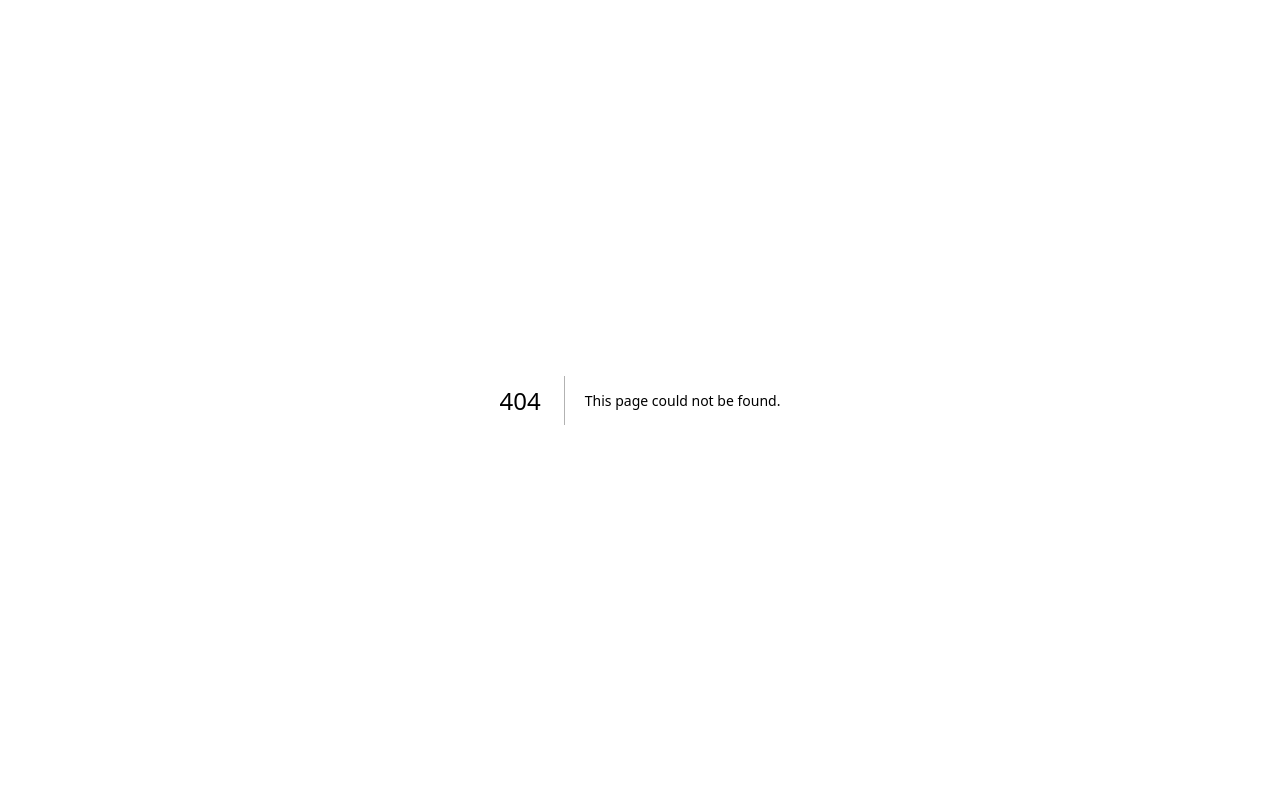
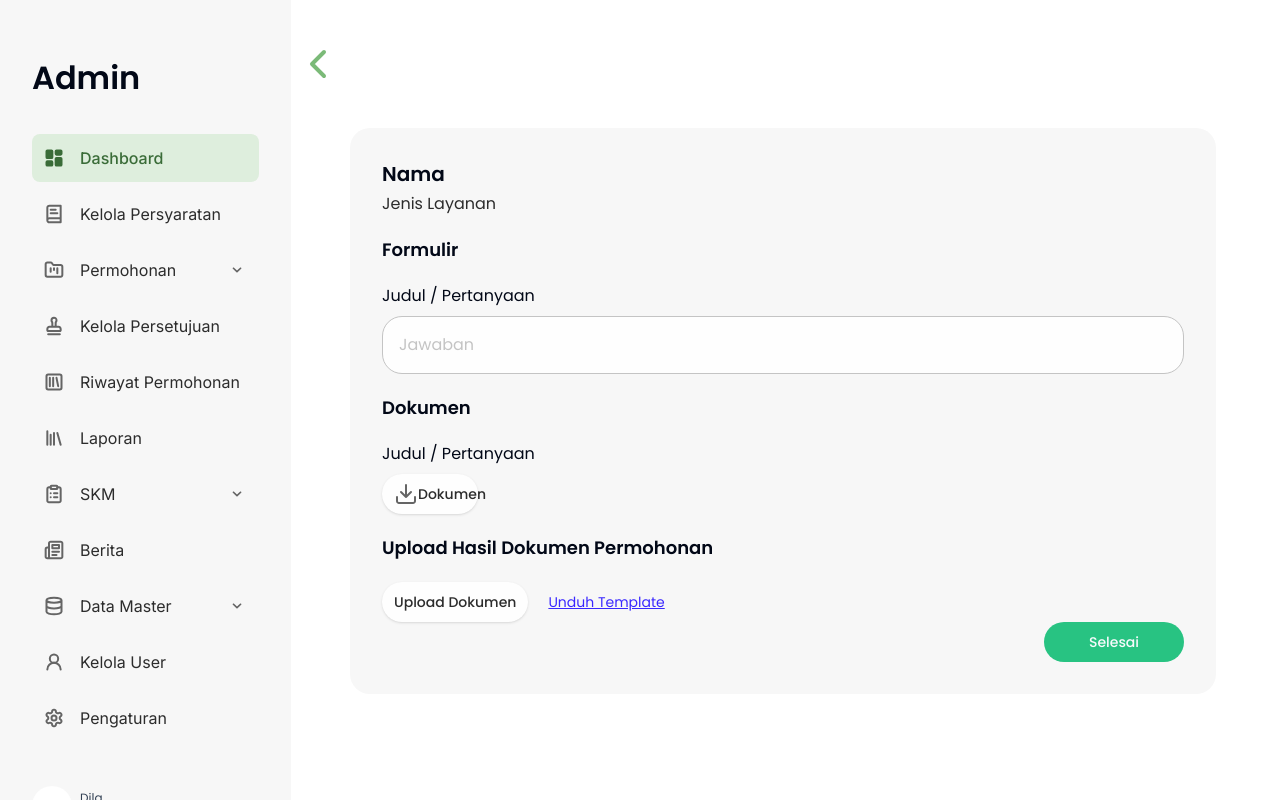
Before and after one commit to NewusTech/mpp-admin, a Next.js app: page /manage-approvals/1 in a window 1280 px wide. Before the commit this address had no page. Built offline with nearby package versions, Linux system fonts and the light colour scheme.

Commit message:
manage approvals page

```diff
--- /dev/null
+++ b/app/(root)/manage-approvals/[detail]/page.tsx
@@ -0,0 +1,74 @@
+import Link from "next/link";
+import Image from "next/image";
+import { Button } from "@/components/ui/button";
+import ModalValidate from "@/components/Dialog/modal-validate";
+import InputComponent from "@/components/InputComponent";
+import { AlertDialogPopup } from "@/components/Dialog";
+
+const DetailApproval = () => {
+  return (
+    <section className="mr-16">
+      <div className="-ml-14 mb-10">
+        <Link href="/request/online">
+          <Image
+            src="/icons/back-arrow.svg"
+            alt="back-arrow"
+            width={48}
+            height={48}
+          />
+        </Link>
+      </div>
+      <div className="w-full h-full bg-neutral-200 rounded-[20px] mt-3 p-8">
+        <h1 className="text-xl font-semibold mb-1">Nama</h1>
+        <h4 className="text-[16px] text-neutral-900">Jenis Layanan</h4>
+        <h2 className="text-lg font-semibold my-5">Formulir</h2>
+        <div className="space-y-2">
+          <p>Judul / Pertanyaan</p>
+          <div className="w-full rounded-[20px] bg-neutral-50 border border-neutral-700 p-4">
+            <p className="text-neutral-700">Jawaban</p>
+          </div>
+        </div>
+        <h2 className="text-lg font-semibold my-5">Dokumen</h2>
+        <div className="space-y-2">
+          <p>Judul / Pertanyaan</p>
+          <Button className="w-[12%] rounded-[20px] bg-neutral-50 hover:bg-neutral-100 shadow p-3 flex justify-around items-center">
+            <Image
+              src="/icons/download.svg"
+              alt="download"
+              width={24}
+              height={24}
+            />
+            <p className="text-neutral-900">Dokumen</p>
+          </Button>
+        </div>
+        <h2 className="text-lg font-semibold my-5">
+          Upload Hasil Dokumen Permohonan
+        </h2>
+        <div className="flex gap-x-5 items-center">
+          <AlertDialogPopup
+            title="Upload Dokumen"
+            style="rounded-[20px] bg-neutral-50 px-10 hover:bg-neutral-100 shadow p-3 flex text-sm justify-around items-center text-neutral-900"
+            header="Upload Dokumen"
+            content={
+              <>
+                <div className="px-8">
+                  <InputComponent typeInput="file" />
+                </div>
+              </>
+            }
+          />
+          <Link href="/">
+            <p className="underline text-[#3A28FF] text-sm">Unduh Template</p>
+          </Link>
+        </div>
+        <div className="text-right">
+          <Button className="bg-success-700 hover:bg-success-800 w-[140px] rounded-full">
+            Selesai
+          </Button>
+        </div>
+      </div>
+    </section>
+  );
+};
+
+export default DetailApproval;
--- /dev/null
+++ b/app/(root)/manage-approvals/page.tsx
@@ -0,0 +1,50 @@
+import InputComponent from "@/components/InputComponent";
+import Link from "next/link";
+import { Button } from "@/components/ui/button";
+import { columns, Payment } from "@/constants";
+import { DataTables } from "@/components/Datatables";
+import { AlertDialogPopup } from "@/components/Dialog";
+
+async function getData(): Promise<Payment[]> {
+  return [
+    {
+      id: "728ed52f",
+      jenis: "Layanan Aldi",
+      online: true,
+      offline: false,
+    },
+    // ...
+  ];
+}
+
+const ManageApprovals = async () => {
+  const data = await getData();
+  return (
+    <section className="mr-16">
+      <div className="flex justify-between gap-x-5 mb-8">
+        <div className="flex w-full gap-x-5">
+          <InputComponent typeInput="select" />
+          <InputComponent typeInput="select" />
+        </div>
+      </div>
+      <div className="flex justify-between ">
+        <div className="flex gap-x-3">
+          <Button className="border bg-transparent border-primary-700 hover:bg-primary-700 text-primary-700 hover:text-neutral-50 w-[140px] rounded-full">
+            Online
+          </Button>
+          <Button className="border bg-transparent border-primary-700 hover:bg-primary-700 text-primary-700 hover:text-neutral-50 w-[140px] rounded-full">
+            Offline
+          </Button>
+        </div>
+        <div className="flex w-3/12 items-center gap-x-2">
+          <InputComponent typeInput="datepicker" />
+          <p>to</p>
+          <InputComponent typeInput="datepicker" />
+        </div>
+      </div>
+      <DataTables columns={columns} data={data} />
+    </section>
+  );
+};
+
+export default ManageApprovals;
--- a/app/(root)/master/master-instance/page.tsx
+++ b/app/(root)/master/master-instance/page.tsx
@@ -27,6 +27,8 @@ const MasterInsantce = async () => {
         </div>
         <AlertDialogPopup
           title="Tambah"
+          style="bg-primary-700 hover:bg-primary-800 w-[140px] rounded-full"
+          header="Tambah Instansi"
           content={
             <>
               <div className="p-6 space-y-2">
--- a/app/(root)/master/master-service/page.tsx
+++ b/app/(root)/master/master-service/page.tsx
@@ -27,6 +27,8 @@ const MasterService = async () => {
         </div>
         <AlertDialogPopup
           title="Tambah"
+          style="bg-primary-700 hover:bg-primary-800 w-[140px] rounded-full"
+          header="Tambah Layanan"
           content={
             <>
               <div className="p-6 space-y-6">
--- a/components/Dialog/index.tsx
+++ b/components/Dialog/index.tsx
@@ -11,18 +11,21 @@ import {
 import { Button } from "@/components/ui/button";
 import { AlertDialogPopupProps } from "@/type/type";
 
-export function AlertDialogPopup({ title, content }: AlertDialogPopupProps) {
+export function AlertDialogPopup({
+  title,
+  content,
+  header,
+  style,
+}: AlertDialogPopupProps) {
   return (
     <AlertDialog>
       <AlertDialogTrigger asChild>
-        <Button className="bg-primary-700 hover:bg-primary-800 w-[140px] rounded-full">
-          {title}
-        </Button>
+        <Button className={style}>{title}</Button>
       </AlertDialogTrigger>
       <AlertDialogContent className="p-0 border-0 overflow-auto">
         <AlertDialogHeader className="bg-primary-700 px-9 py-6">
           <AlertDialogTitle className="font-normal text-neutral-50 text-2xl">
-            Tambah Instansi
+            {header}
           </AlertDialogTitle>
         </AlertDialogHeader>
         {content}
--- a/components/Sidebar/index.tsx
+++ b/components/Sidebar/index.tsx
@@ -32,7 +32,7 @@ const Sidebar = () => {
             title="Kelola Persyaratan"
           />
           <Nav
-            route="/"
+            route="#"
             icons="/icons/data-permohonan.svg"
             title="Permohonan"
             type="dropdown"
@@ -49,7 +49,11 @@ const Sidebar = () => {
               </>
             }
           />
-          <Nav route="/" icons="/icons/stamp.svg" title="Kelola Persetujuan" />
+          <Nav
+            route="/manage-approvals"
+            icons="/icons/stamp.svg"
+            title="Kelola Persetujuan"
+          />
           <Nav
             route="/"
             icons="/icons/square-library.svg"
--- a/type/type.ts
+++ b/type/type.ts
@@ -20,5 +20,7 @@ export interface CardStepProps {
 
 export interface AlertDialogPopupProps {
   title: string;
+  header: string;
+  style: string;
   content: React.ReactNode;
 }
```
